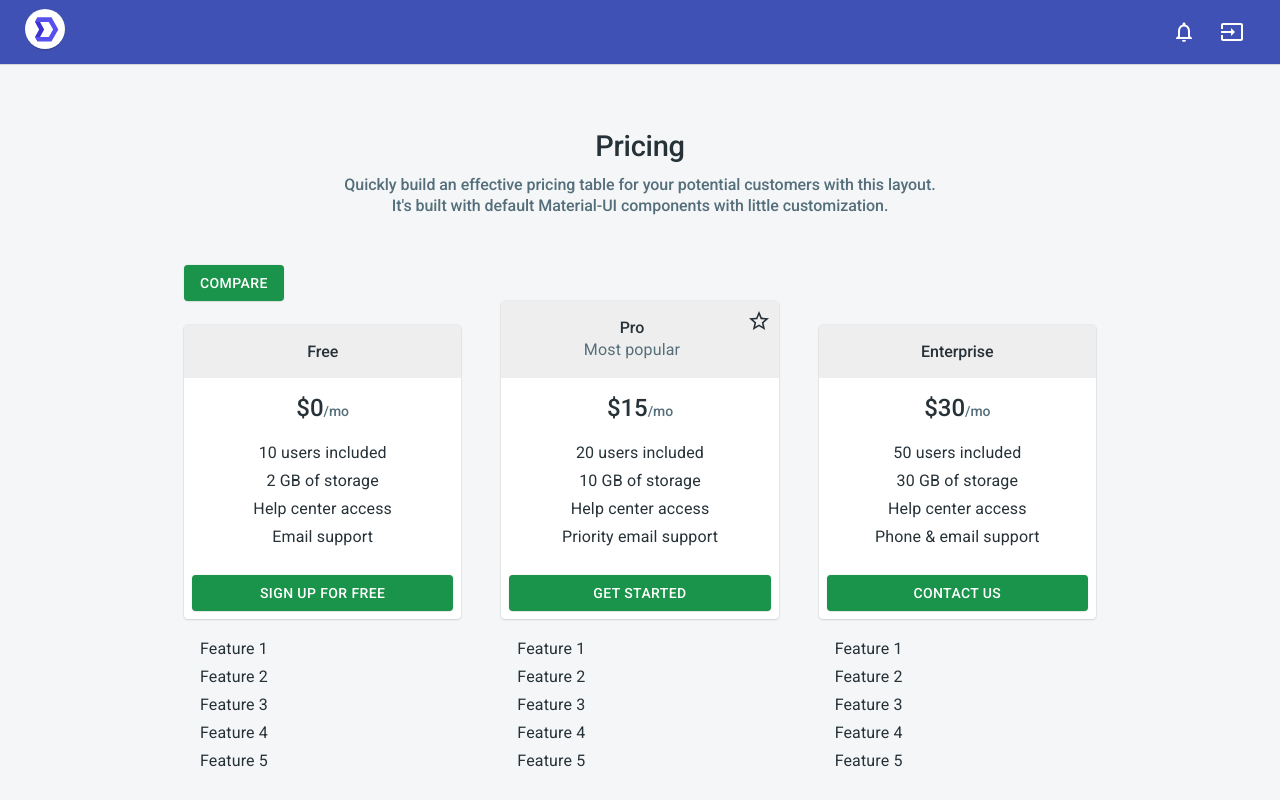
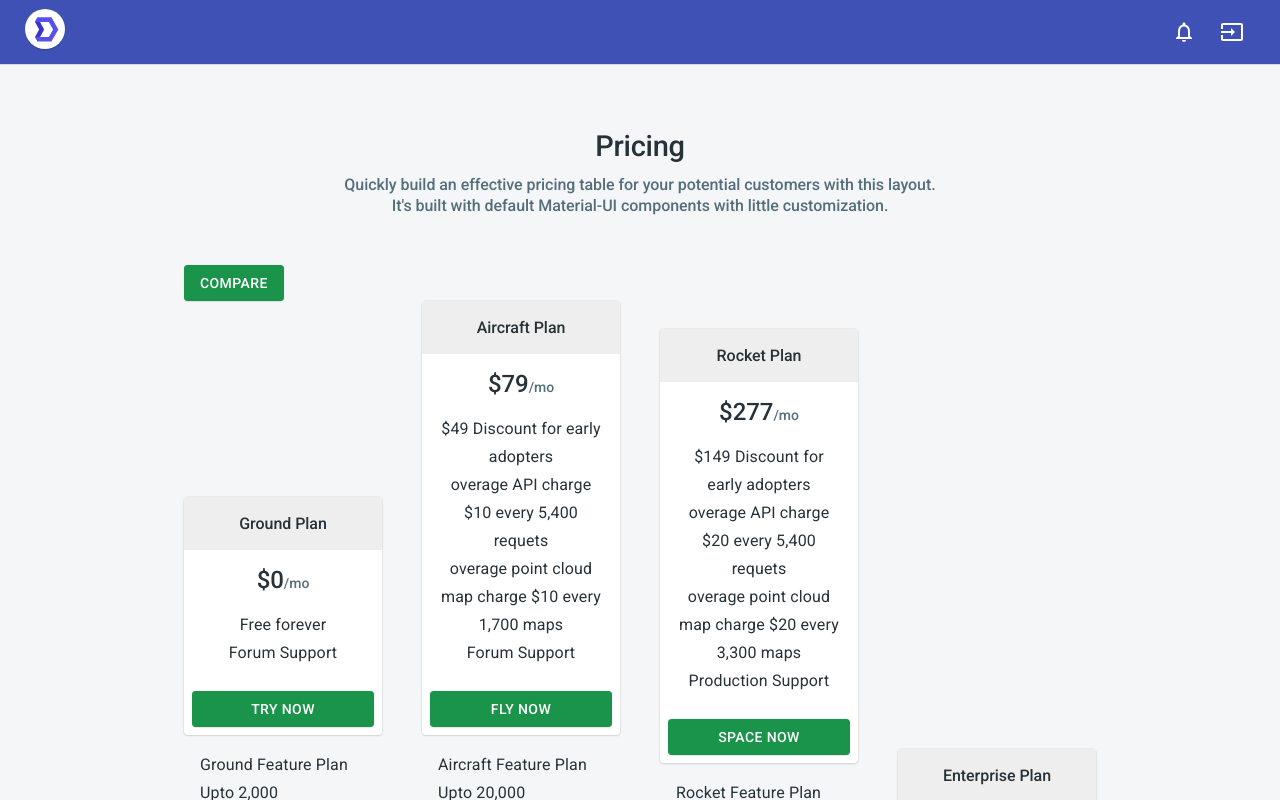
Before and after one commit to divya10mishra/div-arway-ui, a React (Create React App) app: page /app/dashboard in a window 1280 px wide. Shown: the top 800 px of the page. Built offline with nearby package versions, Linux system fonts and the light colour scheme.

Commit message:
compare change

```diff
--- a/src/views/subscription/pricing/index.js
+++ b/src/views/subscription/pricing/index.js
@@ -77,54 +77,49 @@ const useStyles = makeStyles((theme) => ({
 
 
 }));
-const tierFeatures = [
-  {
-    title: 'Free Feature Plan',
-    description: ['Feature 1', 'Feature 2', 'Feature 3', 'Feature 4', 'Feature 5']
-  },
-  {
-    title: 'Free Feature Plan',
-    description: ['Feature 1', 'Feature 2', 'Feature 3', 'Feature 4', 'Feature 5']
-  },
-  {
-    title: 'Free Feature Plan',
-    description: ['Feature 1', 'Feature 2', 'Feature 3', 'Feature 4', 'Feature 5']
-  },
-];
 const tiers = [
   {
-    title: 'Free',
+    title: 'Ground Plan',
     price: '0',
-    description: ['10 users included', '2 GB of storage', 'Help center access', 'Email support'],
-    detail: ['Feature 1', 'Feature 2', 'Feature 3', 'Feature 4', 'Feature 5'],
-    buttonText: 'Sign up for free',
+    description: ['Free forever',
+      'Forum Support'],
+    detail: ['Ground Feature Plan','Upto 2,000 requests/mo', '50 maps of point cloud map', '1GB content size in ARWAY web studio', 'Single access for ARWAY web studio', '24/7 Production Support for early adopters'],
+    buttonText: 'Try now',
     buttonVariant: 'contained',
   },
   {
-    title: 'Pro',
-    subheader: 'Most popular',
-    price: '15',
-    description: [
-      '20 users included',
-      '10 GB of storage',
-      'Help center access',
-      'Priority email support',
+    title: 'Aircraft Plan',
+    price: '79',
+    description: ['$49 Discount for early adopters',
+    'overage API charge $10 every 5,400 requets',
+    'overage point cloud map charge $10 every 1,700 maps',
+      'Forum Support',
     ],
-    detail: ['Feature 1', 'Feature 2', 'Feature 3', 'Feature 4', 'Feature 5'],
-    buttonText: 'Get started',
+    detail: ['Aircraft Feature Plan','Upto 20,000 requests/mo', '10,000 maps of point cloud map', '100GB content size in ARWAY web studio', '2 access granted for ARWAY web studio', '24/7 Production Support for early adopters'],
+    buttonText: 'Fly now',
     buttonVariant: 'contained',
   },
   {
-    title: 'Enterprise',
-    price: '30',
-    description: [
-      '50 users included',
-      '30 GB of storage',
-      'Help center access',
-      'Phone & email support',
+    title: 'Rocket Plan',
+    price: '277',
+    description: ['$149 Discount for early adopters',
+    'overage API charge $20 every 5,400 requets',
+    'overage point cloud map charge $20 every 3,300 maps',
+
+      'Production Support'
     ],
-    detail: ['Feature 1', 'Feature 2', 'Feature 3', 'Feature 4', 'Feature 5'],
-    buttonText: 'Contact us',
+    detail: ['Rocket Feature Plan','Upto 100,000 requests/mo', '10,000 maps of point cloud map', '1,000GB content size in ARWAY web studio', '5 access granted for ARWAY web studio', '24/7 Production Support for all users'],
+    buttonText: 'Space now',
+    buttonVariant: 'contained',
+  },
+  {
+    title: 'Enterprise Plan',
+    price: 'custom',
+    description: ['Custom',
+      'Production Support'
+    ],
+    detail: ['Enterprise Feature Plan','Custom'],
+    buttonText: 'Call us now',
     buttonVariant: 'contained',
   },
 ];
@@ -149,13 +144,6 @@ const footers = [
 
 export default function Pricing() {
   const classes = useStyles();
-  tierFeatures.map(item => {
-    item.description.map(newItem => {
-      console.log("Descriptions", newItem)
-    })
-    // console.log(item,"Item")
-  })
-  // console.log("Description",tierFeatures.description)
   return (
     <React.Fragment>
       <CssBaseline />
@@ -207,7 +195,8 @@ export default function Pricing() {
         <Grid container spacing={5} alignItems="flex-end">
           {tiers.map((tier) => (
             // Enterprise card is full width at sm breakpoint
-            <Grid item key={tier.title} xs={12} sm={tier.title === 'Enterprise' ? 12 : 6} md={4}>
+            // <Grid item key={tier.title} xs={12} sm={tier.title === 'Enterprise' ? 12 : 6} md={4}>
+               <Grid item key={tier.title} xs={12} sm={6} md={3}>
               <Card>
                 <CardHeader
                   title={tier.title}
@@ -251,13 +240,6 @@ export default function Pricing() {
               {/* feature */}
               <CardContent>
                 <ul id="compare">
-                  {/* {tierFeatures.description.map((line) => (
-                      line.description.map(item=>{
-                        <Typography component="li" variant="subtitle1" align="left" key={line}>
-                          {item}
-                        </Typography>
-                      })
-                    ))} */}
                   {tier.detail.map((line) => (
                     <Typography component="li" variant="subtitle1" align="left" key={line}>
                       {line}
```
